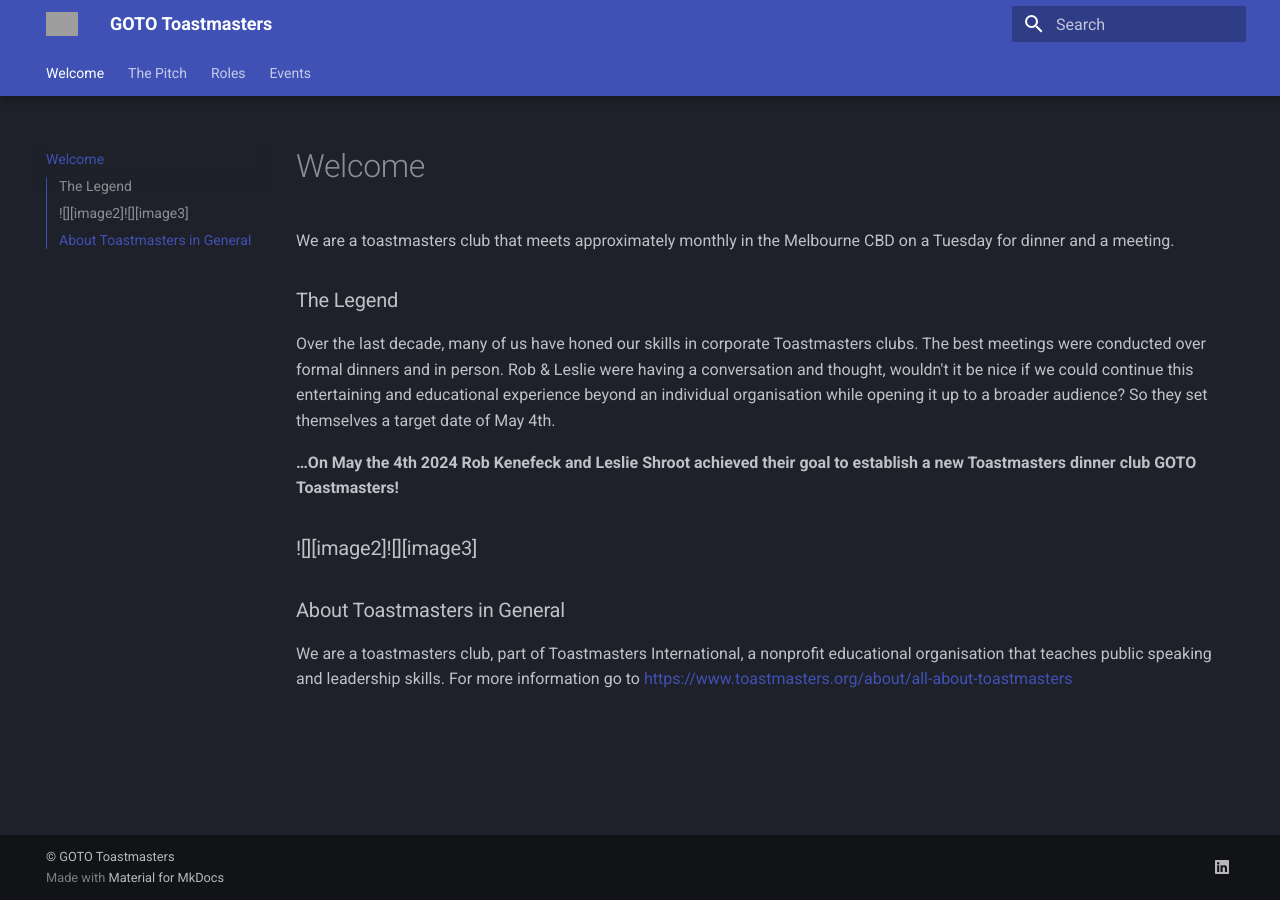
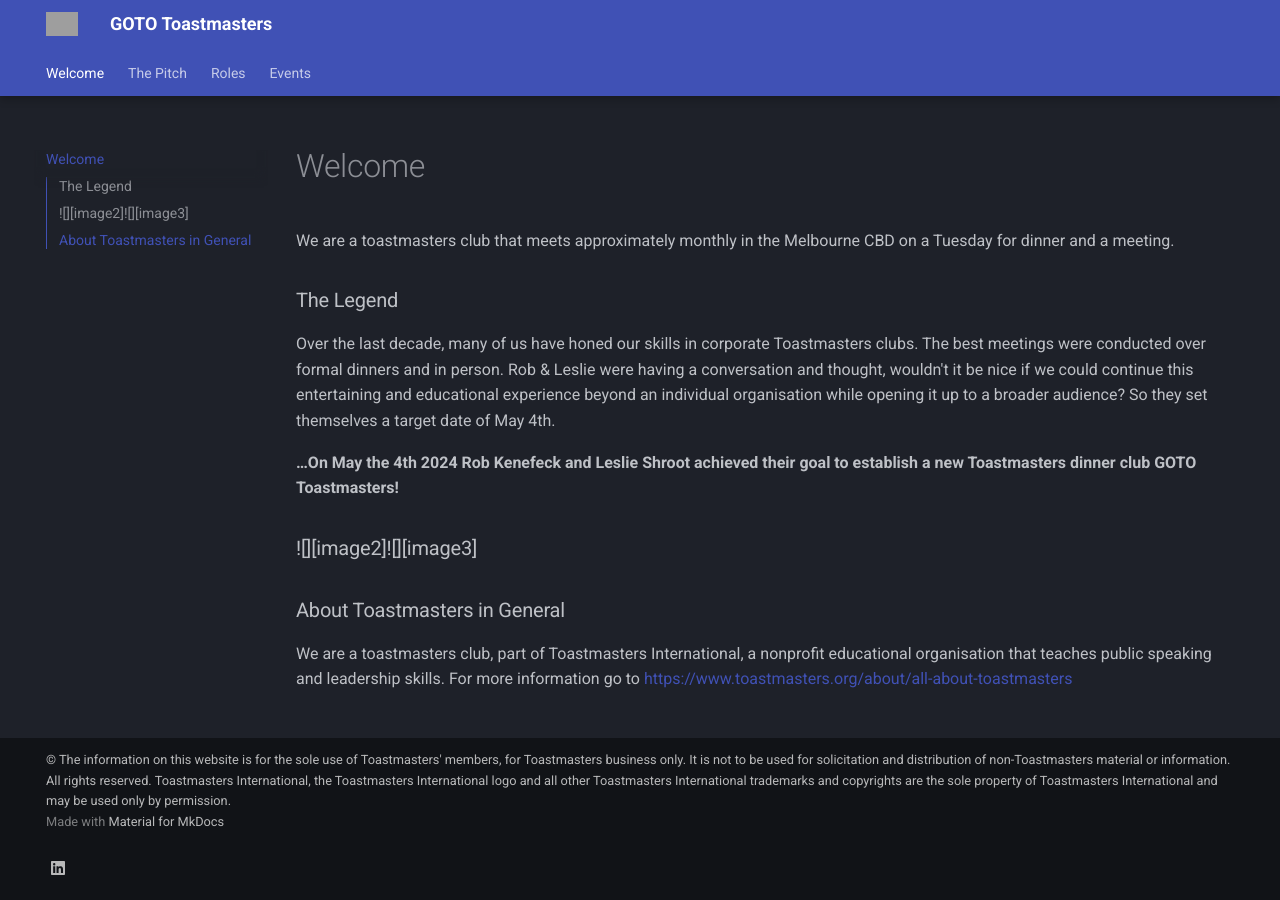
Before and after one commit to rkenefeck/gototoastmasters, an MkDocs documentation site: the page built from docs/index.md, in a window 1280 px wide. Built offline with MkDocs 1.6.1 and Material for MkDocs 9.7.7, drawn with Linux system fonts in a browser that asks for light colours; plug-ins that fetch from the network failed and are left out; grey boxes are pictures that could not be loaded.

Commit message:
attempt to use brand guidelines

```diff
--- a/mkdocs.yml
+++ b/mkdocs.yml
@@ -4,7 +4,7 @@
 site_url: 'https://www.kenefeck.com/GOTO' # Uncomment to set a canonical URL
 
 copyright: |
-  &copy; GOTO Toastmasters
+  &copy; The information on this website is for the sole use of Toastmasters' members, for Toastmasters business only. It is not to be used for solicitation and distribution of non-Toastmasters material or information. All rights reserved. Toastmasters International, the Toastmasters International logo and all other Toastmasters International trademarks and copyrights are the sole property of Toastmasters International and may be used only by permission.
 docs_dir: docs/
 nav:
   - Welcome: index.md
@@ -15,8 +15,8 @@
   name: 'material'
   palette:
     scheme: 'slate'
-    primary: '00455F'
-    accent: '00455F'
+    primary: 'custom'
+    accent: 'custom'
   features:
   - navigation.tabs        # Render top sections as tabs at the top.
   - navigation.tabs.sticky # Tabs won't disappear when scrolling down. Requires "navigation.tabs".
@@ -27,6 +27,7 @@
   icon:
     logo: 'material/library'
     repo: 'material/library'
+  font: Montserrat
 extra:
   social:
     - icon: 'fontawesome/brands/linkedin'
@@ -37,3 +38,5 @@
       guess_lang: false
   - markdown.extensions.toc:
       permalink: true
+plugins:
+  - privacy
```
Also changed, not shown: docs/assets/css/extra.css (+7 -0 lines).
